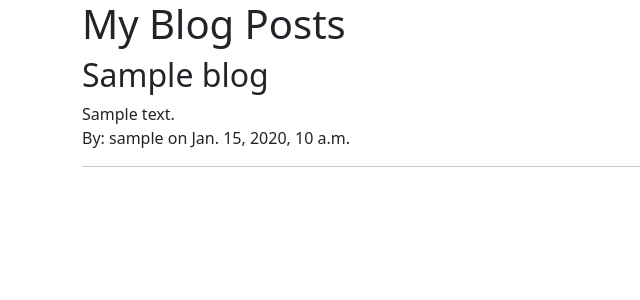
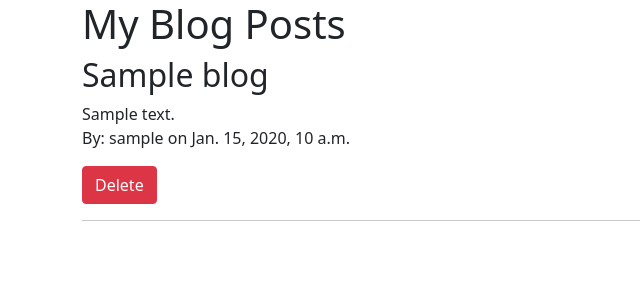
Before and after one commit to KayongoYongo/PC-Builders_MarketPlace, a Django app: template pc_builders_marketplace/blog_app/templates/blog_app/my_blogs.html in a window 1280 px wide. Shown: the top 300 px of the page, without its empty margins (0-640 px from the left). Run offline with Django 5.2, Linux system fonts and the light colour scheme; the template is opened without the code that fills it: most values are stand-ins (such as "Sample title", 1, 10 or a date in 2020); data that the repository does not hold is empty; some libraries are stand-ins or nearby versions.

Commit message:
added a button that deletes blog posts based on the individuals id

```diff
--- a/pc_builders_marketplace/blog_app/templates/blog_app/my_blogs.html
+++ b/pc_builders_marketplace/blog_app/templates/blog_app/my_blogs.html
@@ -16,6 +16,7 @@
                 {{ blog.content|safe }}
             </div>
             <p>By: {{ blog.author.username }} on {{ blog.created_at }}</p>
+            <a href="{% url 'delete_blog' blog.id %}" class="btn btn-danger" onclick="return confirm('Are you sure you want to delete this blog post?');">Delete</a>
         </div>
         <hr>
     {% empty %}
```
